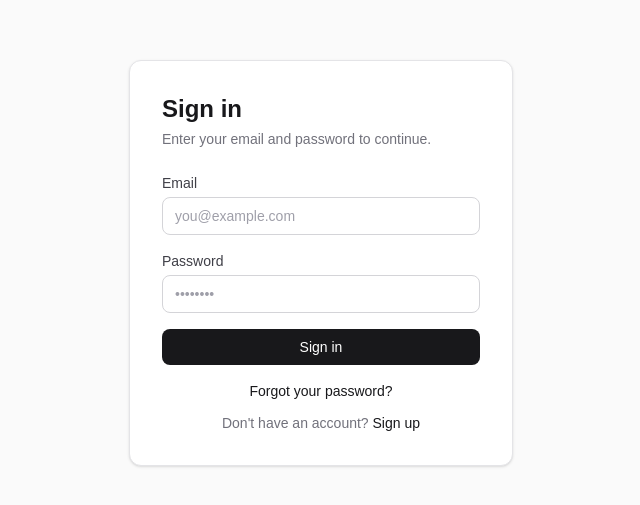
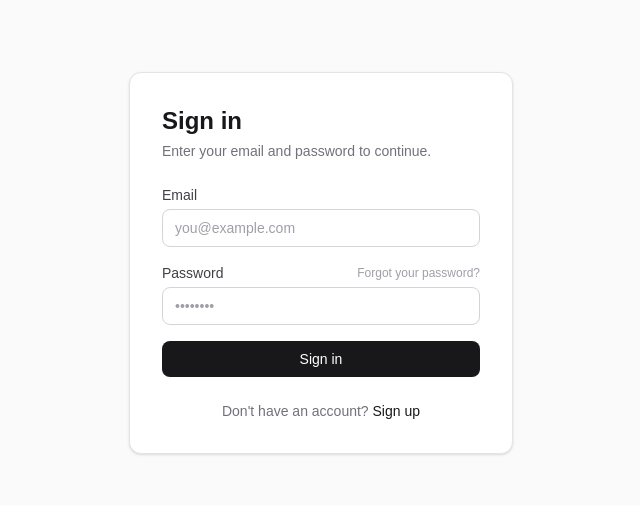
Before and after one commit to dwalmesbah/resumesnap, a Next.js app: page /login in a window 1280 px wide. Shown: the part 137-642 px from the top of the page, without its empty margins (319-959 px from the left). Built offline with nearby package versions, Linux system fonts and the light colour scheme; no server answers.

Commit message:
Fix session persistence, forgot password link, upgrade button, and manage billing

```diff
--- a/app/account/page.js
+++ b/app/account/page.js
@@ -87,9 +87,11 @@ export default function AccountPage() {
               <a
                 id="upgrade-btn"
                 href={
-                  process.env.NEXT_PUBLIC_LEMONSQUEEZY_CHECKOUT_URL +
-                  '?checkout[email]=' +
-                  encodeURIComponent(user?.email ?? '')
+                  process.env.NEXT_PUBLIC_LEMONSQUEEZY_CHECKOUT_URL
+                    ? process.env.NEXT_PUBLIC_LEMONSQUEEZY_CHECKOUT_URL +
+                      '?checkout[email]=' +
+                      encodeURIComponent(user?.email ?? '')
+                    : '#'
                 }
                 target="_blank"
                 rel="noopener noreferrer"
@@ -99,7 +101,7 @@ export default function AccountPage() {
               </a>
             )}
             <a
-              href="/api/billing-portal"
+              href="mailto:support@resumesnap.com?subject=Manage%20My%20Billing"
               className="block w-full rounded-lg border border-zinc-200 px-5 py-2.5 text-center text-sm font-medium text-zinc-700 hover:bg-zinc-50 transition-colors"
             >
               Manage Billing
--- /dev/null
+++ b/app/components/AuthSync.js
@@ -0,0 +1,25 @@
+'use client'
+
+import { useEffect } from 'react'
+import { supabase } from '../lib/supabase'
+
+// Keeps the sb-access-token cookie in sync with the Supabase session.
+// The proxy reads this cookie to protect routes — without this, token
+// refreshes and email-link logins would clear the cookie and log users out.
+export default function AuthSync() {
+  useEffect(() => {
+    const { data: { subscription } } = supabase.auth.onAuthStateChange(
+      (event, session) => {
+        if (session) {
+          document.cookie = `sb-access-token=${session.access_token}; path=/; max-age=${session.expires_in}; SameSite=Lax`
+        } else {
+          document.cookie = 'sb-access-token=; path=/; expires=Thu, 01 Jan 1970 00:00:00 GMT'
+        }
+      }
+    )
+
+    return () => subscription.unsubscribe()
+  }, [])
+
+  return null
+}
--- a/app/layout.js
+++ b/app/layout.js
@@ -1,5 +1,6 @@
 import { Geist, Geist_Mono } from "next/font/google";
 import "./globals.css";
+import AuthSync from "./components/AuthSync";
 
 const geistSans = Geist({
   variable: "--font-geist-sans",
@@ -22,7 +23,10 @@ export default function RootLayout({ children }) {
       lang="en"
       className={`${geistSans.variable} ${geistMono.variable} h-full antialiased`}
     >
-      <body className="min-h-full flex flex-col">{children}</body>
+      <body className="min-h-full flex flex-col">
+        <AuthSync />
+        {children}
+      </body>
     </html>
   );
 }
--- a/app/login/page.js
+++ b/app/login/page.js
@@ -76,12 +76,17 @@ function LoginForm() {
           </div>
 
           <div>
-            <label
-              className="block text-sm font-medium text-zinc-700 mb-1"
-              htmlFor="password"
-            >
-              Password
-            </label>
+            <div className="flex items-center justify-between mb-1">
+              <label
+                className="text-sm font-medium text-zinc-700"
+                htmlFor="password"
+              >
+                Password
+              </label>
+              <Link href="/forgot-password" className="text-xs text-zinc-400 hover:text-zinc-600">
+                Forgot your password?
+              </Link>
+            </div>
             <input
               id="password"
               type="password"
@@ -103,13 +108,7 @@ function LoginForm() {
           </button>
         </form>
 
-        <p className="mt-4 text-center text-sm text-zinc-500">
-          <Link href="/forgot-password" className="font-medium text-zinc-900 hover:underline">
-            Forgot your password?
-          </Link>
-        </p>
-
-        <p className="mt-3 text-center text-sm text-zinc-500">
+        <p className="mt-6 text-center text-sm text-zinc-500">
           Don&apos;t have an account?{' '}
           <Link href="/signup" className="font-medium text-zinc-900 hover:underline">
             Sign up
```
